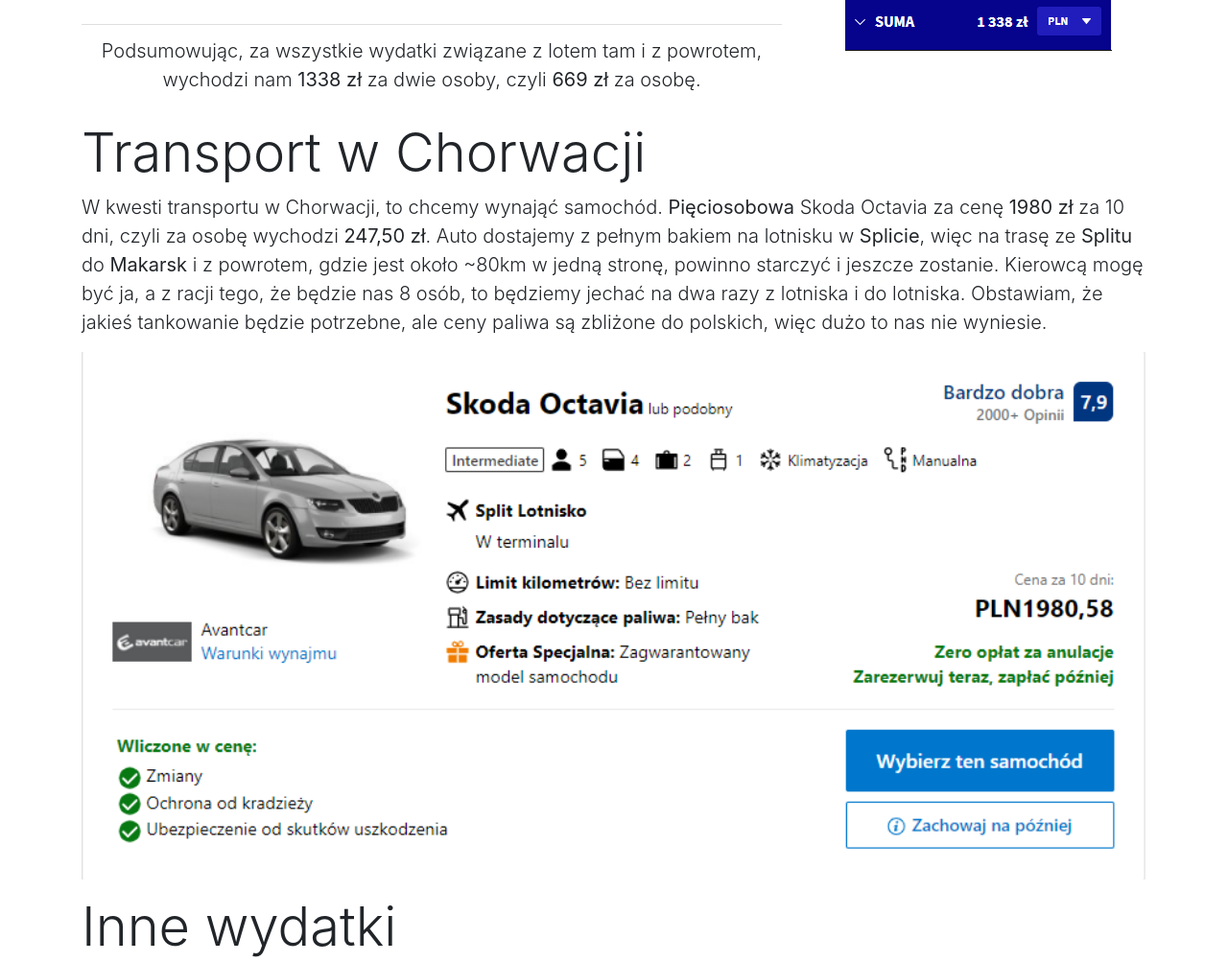
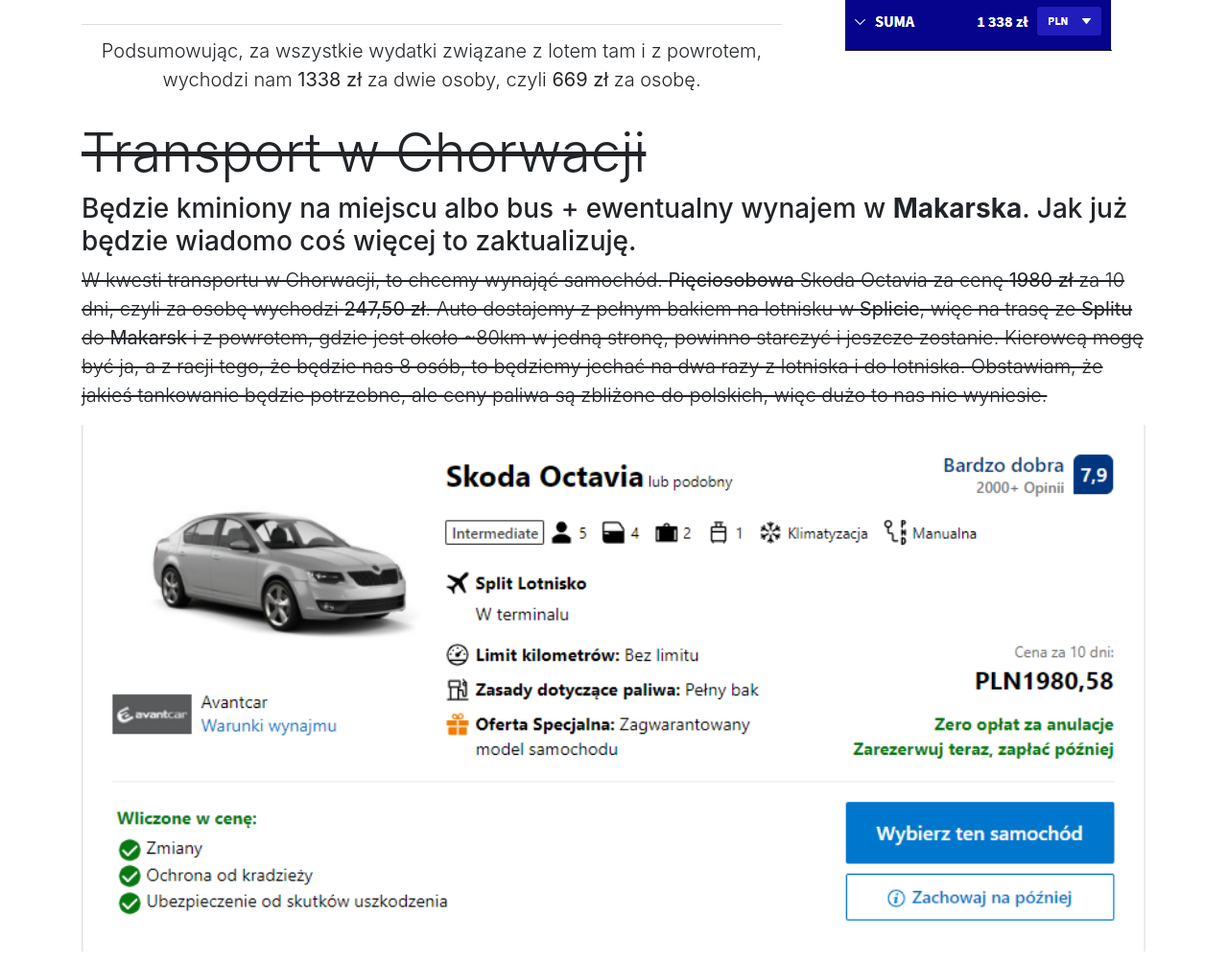
Before and after one commit to goebeldamian/holiday, a plain HTML site: page index.html in a window 1280 px wide. Shown: the part 2251-3254 px from the top of the page at 96% size. Drawn offline with nearby package versions, Linux system fonts and the light colour scheme.

Commit message:
Change in transport + change in overall price

```diff
--- a/index.html
+++ b/index.html
@@ -205,9 +205,15 @@
       </div>
       <div class="row">
         <div class="col">
-          <h2 class="display-4">Transport w Chorwacji</h2>
+          <h2 class="display-4"><del>Transport w Chorwacji</del></h2>
+          <h3>
+            Będzie kminiony na miejscu albo bus + ewentualny wynajem w
+            <strong>Makarska</strong>. Jak już będzie wiadomo coś więcej to
+            zaktualizuję.
+          </h3>
           <p class="lead">
-            W kwesti transportu w Chorwacji, to chcemy wynająć samochód.
+            <del
+              >W kwesti transportu w Chorwacji, to chcemy wynająć samochód.
               <strong>Pięciosobowa</strong> Skoda Octavia za cenę
               <strong>1980 zł</strong> za 10 dni, czyli za osobę wychodzi
               <strong>247,50 zł</strong>. Auto dostajemy z pełnym bakiem na
@@ -216,8 +222,9 @@
               gdzie jest około ~80km w jedną stronę, powinno starczyć i jeszcze
               zostanie. Kierowcą mogę być ja, a z racji tego, że będzie nas 8
               osób, to będziemy jechać na dwa razy z lotniska i do lotniska.
-            Obstawiam, że jakieś tankowanie będzie potrzebne, ale ceny paliwa są
-            zbliżone do polskich, więc dużo to nas nie wyniesie.
+              Obstawiam, że jakieś tankowanie będzie potrzebne, ale ceny paliwa
+              są zbliżone do polskich, więc dużo to nas nie wyniesie.</del
+            >
           </p>
           <p class="text-center">
             <img src="./public/images/skoda.png" style="width: 100%" />
@@ -298,9 +305,10 @@
           <h2 class="display-4">Podsumowanie</h2>
           <p class="lead">
             Reasumując, za całe wakacje (przeloty, nocleg i transport na
-            miejscu) wyjdzie nam <strong>1719,50 zł</strong> przy założeniach że
-            każda dwójka weźmie tylko jeden bagaż rejestrowany do 20kg, kupimy
-            bilety w miarę wcześnie i pojedzie nas 8 osób. <br />
+            miejscu) wyjdzie nam <del><strong>1719,50 zł</strong></del
+            ><strong>~1500 zł</strong> przy założeniach że każda dwójka weźmie
+            tylko jeden bagaż rejestrowany do 20kg, kupimy bilety w miarę
+            wcześnie i pojedzie nas 8 osób. <br />
             Nocleg zarezerowowałem ja, więc hajs za niego idzie do mnie na
             konto. Najprawdopodoniej ja też zarezerwuje samochód tam, więc też
             do mnie pieniądze. Co do lotów, to każda dwójka, indywidualnie
```
Lines whose indentation alone changed are shown as unchanged.
